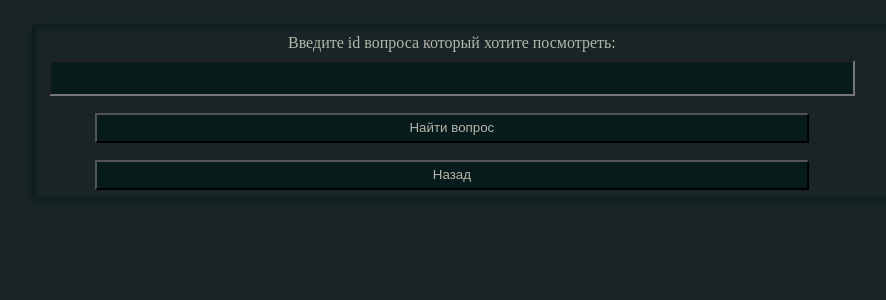
After one commit to Denis-create-boop/test_python, a Flask app: template templates/show_question.html in a window 1280 px wide. The commit adds this page. Shown: the top 300 px of the page, without its empty margins (166-1052 px from the left). Run offline with Flask 3, Linux system fonts and the light colour scheme; the template is opened without the code that fills it, so the values that code supplies are empty.

Commit message:
already done

```diff
--- a/templates/login.html
+++ b/templates/login.html
@@ -34,7 +34,7 @@
             <br>
         </div>
         <div class="head_inside">
-            <a class="clean_a form" href="" >
+            <a class="clean_a form" href="{{ url_for('show_question') }}" >
                 <button class="start_button_1 global_text"
                         value=''
                         name="answer"><p>посмотреть конкретный вопрос</p>
--- /dev/null
+++ b/templates/show_question.html
@@ -0,0 +1,100 @@
+{% extends 'base.html' %}
+
+{% block title %}
+    <title>{{ context.title }}</title>
+{% endblock %}
+
+{% block content %}
+    {% if context.flag %}
+    <div class="head_inside">
+        <div class="form">
+            <div class="head_inside">
+                    <label class="global_text label" for="question">Вопрос:</label>
+            </div>
+            <a class="clean_a" href="#" >
+                <button class="start_button_1 global_text" id="question">
+                        <p>{{ context.question.question }}</p>
+                </button>
+            </a>
+            <div class="head_inside">
+                    <label class="global_text label" for="question_a">Вариант A:</label>
+            </div>
+             <a class="clean_a" href="#" >
+                <button class="start_button_1 global_text" id="question_a">
+                        <p>{{ context.question.a }}</p>
+                </button>
+            </a>
+            <div class="head_inside">
+                    <label class="global_text label" for="question_b">Вариант B:</label>
+                </div>
+             <a class="clean_a" href="#" >
+                <button class="start_button_1 global_text" id="question_b">
+                        <p>{{ context.question.b }}</p>
+                </button>
+            </a>
+            <div class="head_inside">
+                    <label class="global_text label" for="question_c">Вариант C:</label>
+                </div>
+             <a class="clean_a" href="#" >
+                <button class="start_button_1 global_text" id="question_c">
+                        <p>{{ context.question.c }}</p>
+                </button>
+            </a>
+            <div class="head_inside">
+                    <label class="global_text label" for="question_d">Вариант D:</label>
+                </div>
+             <a class="clean_a" href="#" >
+                <button class="start_button_1 global_text" id="question_d">
+                        <p>{{ context.question.d }}</p>
+                </button>
+            </a>
+            <div class="head_inside">
+                    <label class="global_text label" for="question_e">Вариант E:</label>
+                </div>
+             <a class="clean_a" href="#" >
+                <button class="start_button_1 global_text" id="question_e">
+                        <p>{{ context.question.e }}</p>
+                </button>
+            </a>
+            <div class="head_inside">
+                    <label class="global_text label" for="question_answer">Ответ:</label>
+                </div>
+             <a class="clean_a" href="#" >
+                <button class="start_button_1 global_text" id="question_answer">
+                        <p>Вариант {{ context.option }}: {{ context.question.answer }}</p>
+                </button>
+            </a>
+
+            <div class="head_inside">
+                <a class="start_button clean_a" href="{{ url_for('login') }}"><button class="start_button_1 global_text">В кабинет</button></a>
+                <br>
+            </div>
+            <div class="head_inside">
+                <a class="start_button clean_a" href="{{ url_for('index') }}"><button class="start_button_1 global_text">На главную</button></a>
+                <br>
+            </div>
+        </div>
+    </div>
+
+    {% else %}
+    <div class="form">
+        <form action="" method="post">
+            <div class="head_inside">
+                <label class="global_text label" for="question_id">Введите id вопроса который хотите посмотреть:</label>
+            </div>
+            <div class="head_inside">
+                <input class="input start_button_1 global_text" type="number" id="question_id" name="question_id" required>
+            </div>
+            <div class="head_inside">
+                <a class="start_button clean_a" href="{{ url_for('change_question') }}">
+                    <button class="start_button_1 global_text" type="submit">Найти вопрос</button></a>
+                <br>
+            </div>
+        </form>
+        <div class="head_inside">
+            <a class="start_button clean_a" href="{{ url_for('login') }}"><button class="start_button_1 global_text">Назад</button></a>
+            <br>
+        </div>
+    </div>
+    {% endif %}
+{% endblock %}
```
Also changed, not shown: admin.py (+47 -0 lines), templates/questions.html (+8 -0 lines).
